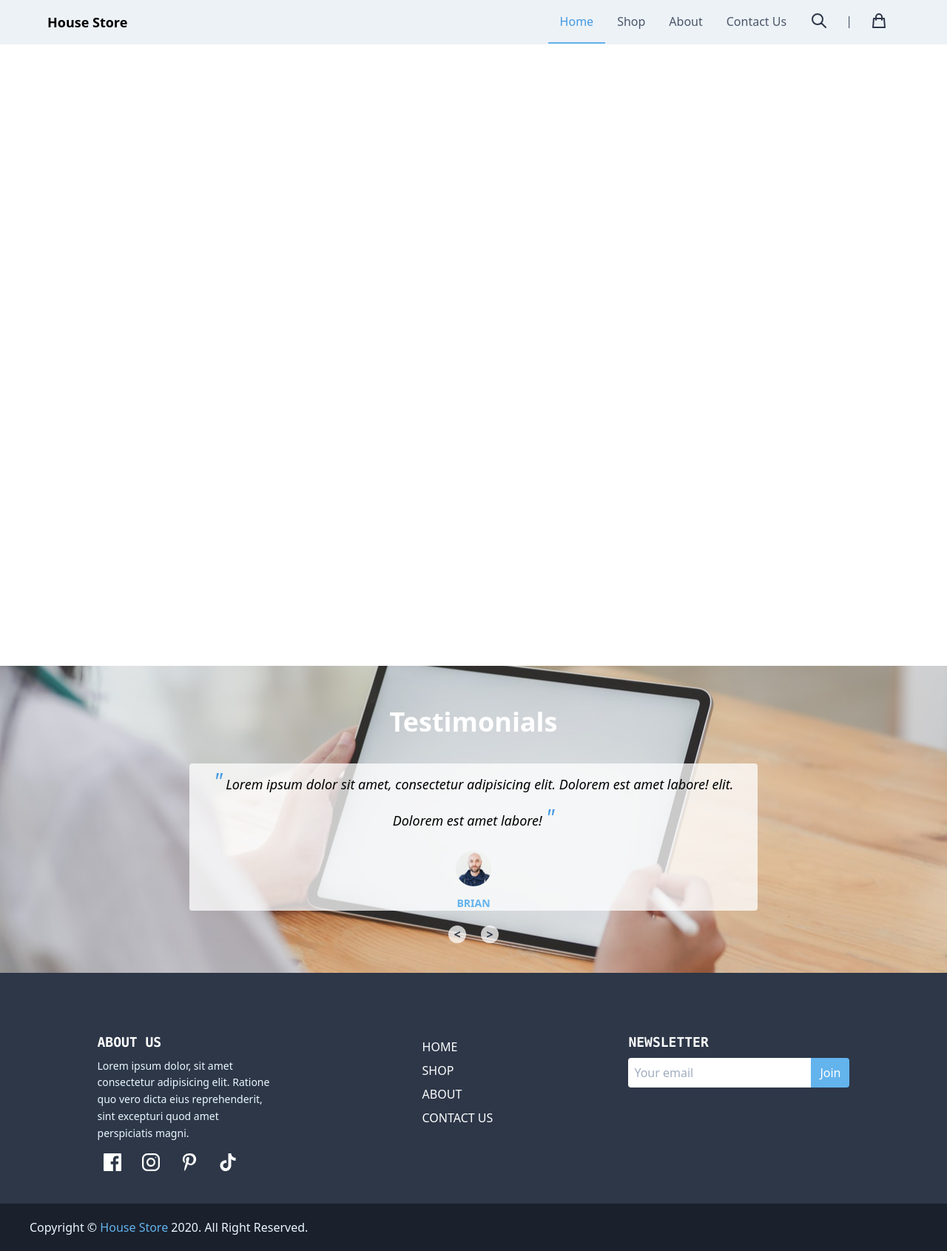
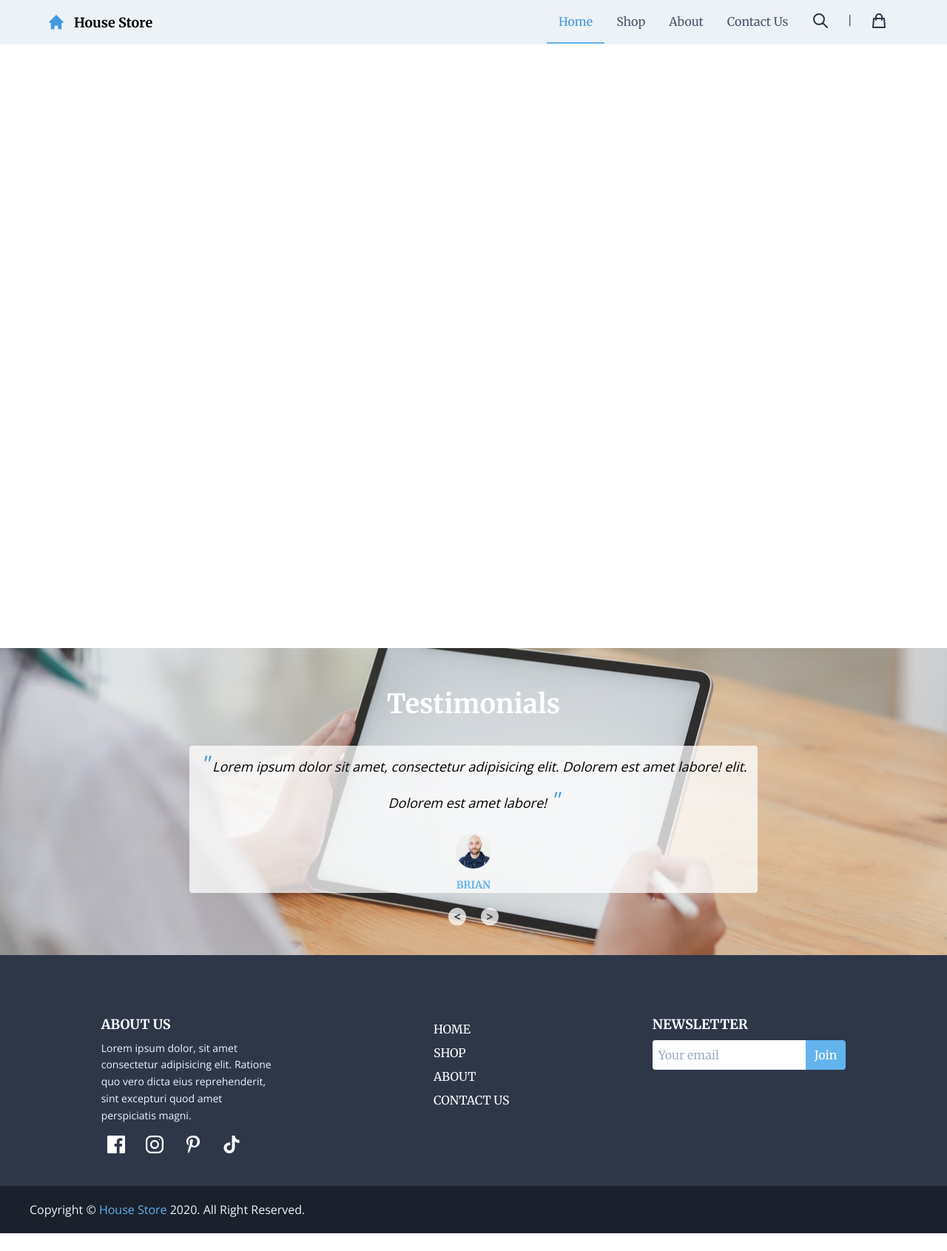
Before and after one commit to samueldlacruz/simple-ecommerce-template, a Vue app: page / in a window 1280 px wide. Shown: the whole page at 74% size. After the commit the page ends 1667 px from the top, so only its background shows below. Built offline with nearby package versions, Linux system fonts and the light colour scheme.

Commit message:
feat:configuration tailwind css

```diff
--- a/src/assets/styles/index.css
+++ b/src/assets/styles/index.css
@@ -1,15 +1,15 @@
+@import url('https://fonts.googleapis.com/css2?family=Merriweather:ital,wght@0,400;0,700;1,400&display=swap');
+@import url('https://fonts.googleapis.com/css2?family=Open+Sans:wght@300;400;600&display=swap');
+
 @tailwind base;
 @tailwind components;
 @tailwind utilities;
 
-/*==========================
- Scroll Snap Css
-===========================*/
-
-/*
-* Scroll Snap Type
-* values: x or y and mandatory or proximity
-*/
+@layer utilities {
+  @responsive {
+    .snap-none {
+      scroll-snap-type: none;
+    }
     .snap-x-mandatory {
       scroll-snap-type: x mandatory;
      }
@@ -26,22 +26,16 @@
       scroll-snap-type: x proximity;
      }
 
-/*
-* Scroll Snap Align
-* values: end, start and center
-*/
-
-/* Center */
      .snap-center {
       scroll-snap-align: center;
      }
 
-/* Start */
      .snap-start {
        scroll-snap-align: start;
      }
 
-/* End */
      .snap-end {
        scroll-snap-align: end;
      }
+  }
+}
--- a/src/components/Breadcrumb/Breadcrumb.vue
+++ b/src/components/Breadcrumb/Breadcrumb.vue
@@ -1,5 +1,5 @@
 <template>
-  <div class="px-5 py-5 flex flex-wrap">
+  <div class="px-5 font-body py-5 flex flex-wrap">
       <span
       v-for="(item, index) in items"
       :key="`${item.text}-${index}`"
--- a/src/components/Testimonials/TestimonialCard.vue
+++ b/src/components/Testimonials/TestimonialCard.vue
@@ -4,7 +4,7 @@
      class="bg-white rounded bg-opacity-75 flex flex-col
      items-center min-w-full h-auto snap-center text-center" >
 
-     <p class="italic text-sm md:text-lg leading-relaxed">
+     <p class="font-body font-light italic text-sm md:text-lg leading-relaxed">
         <span class="text-blue-500 text-3xl">&#34;</span>
         {{ testimonial.text }}
         <span class="text-blue-500 text-3xl">&#34;</span>
@@ -14,7 +14,7 @@
      class="w-12 h-12 rounded-full mt-5"
      :src="require(`@/assets/images/user-${testimonial.id}.jpg`)" alt="">
 
-     <span class="mt-3 uppercase font-semibold md:text-sm text-xs text-blue-400">
+     <span class="mt-3 uppercase font-display font-bold md:text-sm text-xs text-blue-400">
          {{ testimonial.user }}
      </span>
     </div>
--- a/src/components/Testimonials/Testimonials.vue
+++ b/src/components/Testimonials/Testimonials.vue
@@ -1,6 +1,9 @@
 <template>
-  <div class="bg-testimonials bg-center bg-cover bg-no-repeat mt-10 object-fill py-10 px-10">
-    <h3 class="text-white md:text-4xl text-3xl text-center font-semibold leading-loose">Testimonials</h3>
+  <div class="bg-testimonials bg-center bg-cover bg-no-repeat mt-4 object-fill py-10 px-10">
+    <h3 class="text-white md:text-4xl text-3xl
+     text-center font-display font-bold leading-loose">
+     Testimonials
+    </h3>
     <testimonials-item />
   </div>
 </template>
--- a/src/components/Testimonials/TestimonialsItem.vue
+++ b/src/components/Testimonials/TestimonialsItem.vue
@@ -2,7 +2,8 @@
    <div>
     <div
      ref="slider"
-     class="flex max-w-3xl mx-auto mt-5 overflow-scroll overflow-x-hidden overflow-y-hidden snap-x-mandatory">
+     class="flex max-w-3xl mx-auto mt-5 overflow-scroll
+     overflow-x-hidden overflow-y-hidden snap-x-mandatory">
        <testimonial-card
         v-for="(item, index) in testimonials"
         :key="index"
--- a/src/components/TheFooter.vue
+++ b/src/components/TheFooter.vue
@@ -1,7 +1,7 @@
 <template>
-  <div class="mx-auto">
+  <div>
     <div
-     class="md:flex items-center
+     class="md:flex items-center font-display
      justify-around bg-gray-800 px-10 pt-20 pb-5">
       <div class="mb-4 text-blue-100">
 
@@ -9,7 +9,7 @@
          md:text-lg font-mono font-semibold">about us</h5>
         <p
         class="py-2 md:pr-5
-        leading-relaxed text-sm w-64">
+        leading-relaxed text-sm w-64 font-body">
           Lorem ipsum dolor, sit amet consectetur adipisicing elit.
           Ratione quo vero dicta eius reprehenderit, sint excepturi
           quod amet perspiciatis magni.
@@ -62,7 +62,7 @@
 
     </div><!--Main Footer-->
 
-    <div class="bg-gray-900 text-blue-100 px-10 py-5">
+    <div class="bg-gray-900 font-body text-blue-100 px-10 py-5">
       <p>
         Copyright &copy;
         <span class="text-blue-400">{{ companyName }} </span>
--- a/src/components/TheNavbar.vue
+++ b/src/components/TheNavbar.vue
@@ -1,9 +1,14 @@
 <template>
  <div>
- <header class="lg:px-16 px-6 bg-gray-200 relative flex flex-wrap items-center lg:py-0 py-2">
+ <header class="lg:px-16 px-6 font-display bg-gray-200 relative flex flex-wrap items-center lg:py-0 py-2">
 
-  <div class="flex-1 flex justify-between items-center">
-    <a href="#" class="text-lg font-bold">{{ companyName }}</a>
+  <div class="flex-1 flex items-center">
+    <svg xmlns="http://www.w3.org/2000/svg" class="h-6 w-6 fill-current text-blue-500" viewBox="0 0 20 20" fill="currentColor">
+     <path d="M10.707 2.293a1 1 0 00-1.414 0l-7 7a1 1 0 001.414 1.414L4 10.414V17a1 1 0 001 1h2a1 1 0 001-1v-2a1 1 0 011-1h2a1 1 0 011 1v2a1 1 0 001 1h2a1 1 0 001-1v-6.586l.293.293a1 1 0 001.414-1.414l-7-7z" />
+    </svg>
+    <a href="#" class="ml-3 text-lg transform hover:translate-x-2 text-black font-bold hover:text-blue-500 transition duration-700 ease-out">
+      {{ companyName }}
+    </a>
   </div>
 
   <div class="lg:order-2">
--- a/src/components/TheSearch.vue
+++ b/src/components/TheSearch.vue
@@ -3,7 +3,7 @@
   v-if="this.open"
   class="bg-gray-400 bg-opacity-75 absolute inset-x-0 top-0 w-full py-10 px-10 flex justify-center transition ease-out duration-75">
 
-  <div class="max-w-2xl w-full relative text-gray-600">
+  <div class="max-w-2xl w-full font-body relative text-gray-600 focus-within:text-blue-500">
     <span class="absolute inset-y-0 right-0 flex items-center pr-4">
       <svg class="h-6 w-6" fill="none" viewBox="0 0 24 24" stroke="currentColor">
         <path
--- a/src/views/About.vue
+++ b/src/views/About.vue
@@ -9,8 +9,11 @@
       <img class="w-full shadow-2xl rounded" src="~@/assets/images/img-1.jpg" alt="img about">
     </div>
     <div class="md:w-1/2 md:mx-10">
-      <h1 class="font-semibold text-2xl md:text-3xl lg:text-5xl leading-relaxed uppercase">About us</h1>
-     <p class="leading-loose text-lg">Lorem ipsum dolor sit amet consectetur adipisicing elit. Consectetur expedita
+      <h1 class="font-semibold text-2xl md:text-3xl lg:text-5xl
+       font-display leading-relaxed uppercase">
+       About us
+      </h1>
+     <p class="leading-loose text-lg font-body font-light">Lorem ipsum dolor sit amet consectetur adipisicing elit. Consectetur expedita
       animi dolorem cupiditate cumque ad nemo sed, suscipit quisquam, iusto nostrum magni
       velit vitae ab quia asperiores hic, praesentium dignissimos.</p>
     </div>
--- a/tailwind.config.js
+++ b/tailwind.config.js
@@ -5,12 +5,18 @@ module.exports = {
   },
   purge: [],
   theme: {
+    fontFamily: {
+      display: ['Merriweather','sans-serif'],
+      body: ['Open Sans', 'sans']
+    },
     extend: {
      backgroundImage: theme => ({
-     'testimonials': "url('~@/assets/images/testimonials.jpg')",
+     testimonials: "url('~@/assets/images/testimonials.jpg')",
      })
     },
   },
-  variants: {},
+  variants: {
+    textColor: ['responsive', 'hover', 'focus', 'focus-within'],
+  },
   plugins: [],
 }
```
Lines whose indentation alone changed are shown as unchanged.
